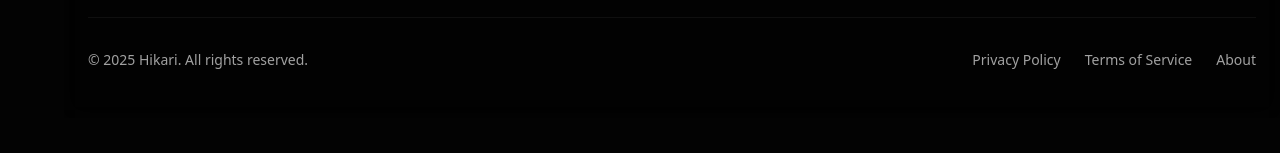
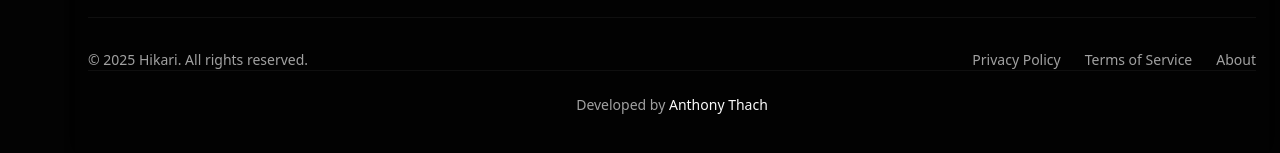
Before and after one commit to AnthonysMotion/hikari, a Next.js app: page / in a window 1280 px wide. Shown: the part 2786-2939 px from the top of the page. Before the commit the page ends 2904 px from the top, so only its background shows below. Built offline with nearby package versions, Linux system fonts and the light colour scheme; no server answers; the database is empty.

Commit message:
Update footer.tsx

```diff
--- a/src/components/footer.tsx
+++ b/src/components/footer.tsx
@@ -109,6 +109,21 @@ export function Footer() {
             </Link>
           </div>
         </div>
+
+        {/* Developer Credit */}
+        <div className="pt-6 border-t border-white/5 text-center">
+          <p className="text-sm text-muted-foreground">
+            Developed by{" "}
+            <Link
+              href="https://anthonythach.com"
+              target="_blank"
+              rel="noopener noreferrer"
+              className="text-primary hover:text-primary/80 transition-colors font-medium"
+            >
+              Anthony Thach
+            </Link>
+          </p>
+        </div>
       </div>
     </footer>
   )
```
